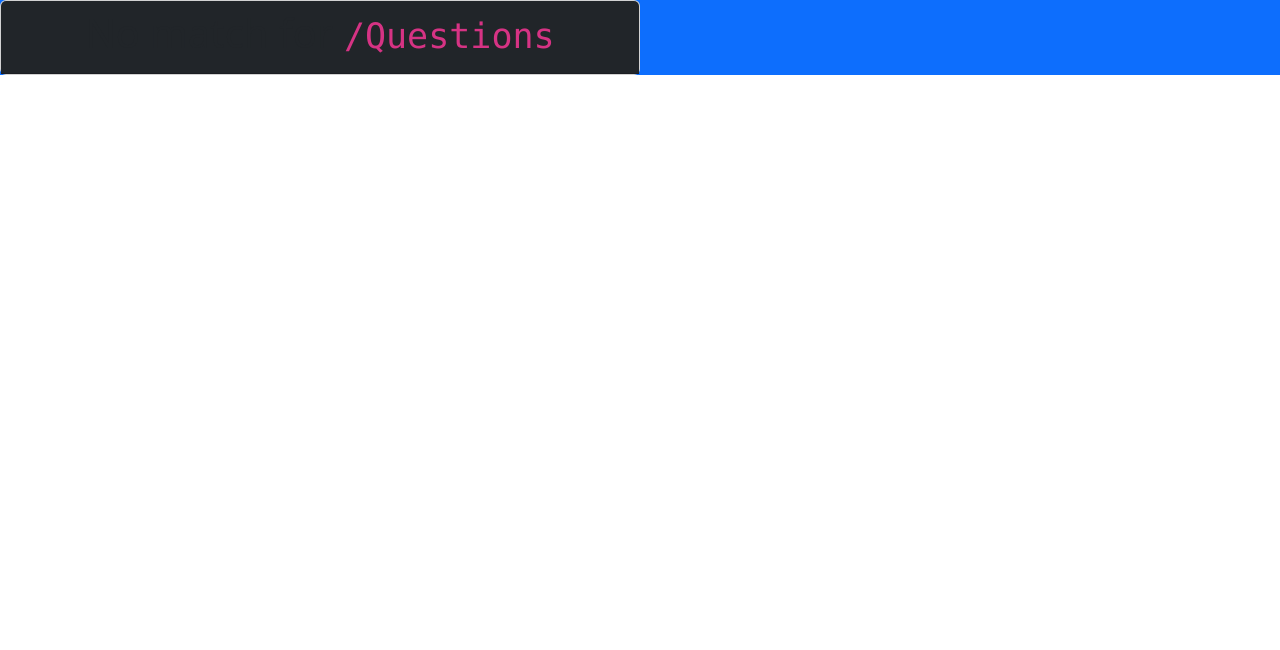
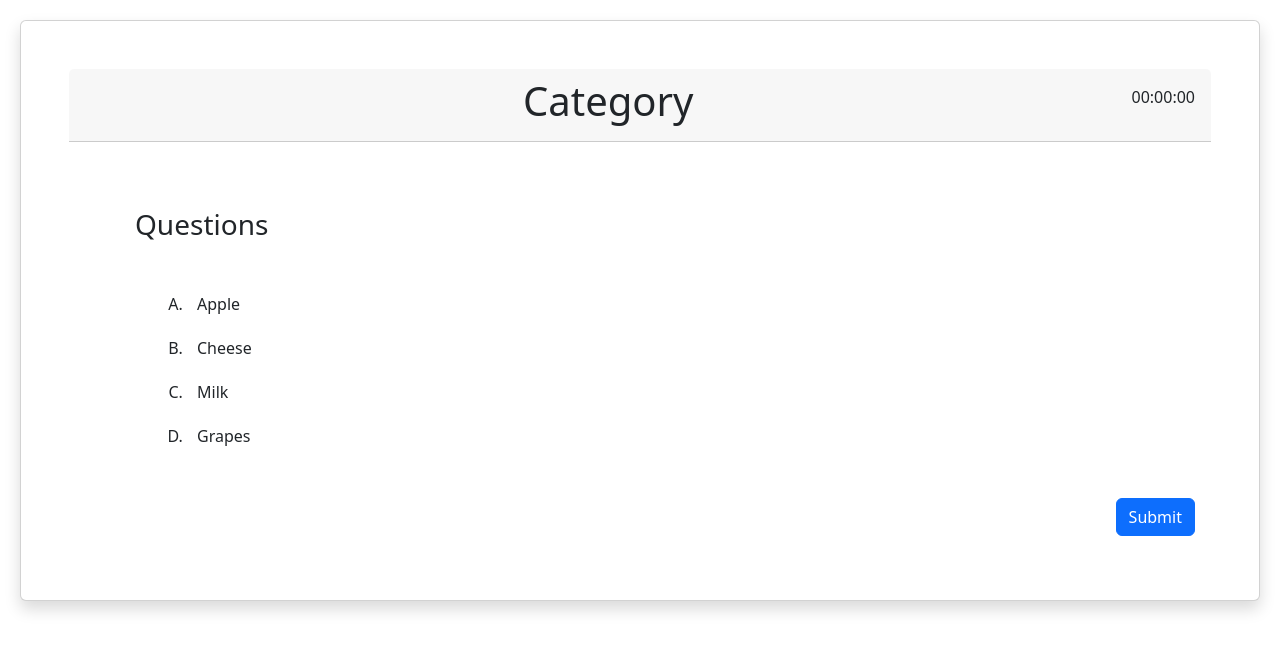
Before and after one commit to JLEAR749/Project_3, a React (Create React App) app in the folder client/: page /Questions in a window 1280 px wide. Shown: the top 650 px of the page. Built offline with nearby package versions, Linux system fonts and the light colour scheme; no server answers.

Commit message:
created  quiz card

```diff
--- a/client/src/App.js
+++ b/client/src/App.js
@@ -3,6 +3,7 @@ import { BrowserRouter as Router, Routes, Route } from 'react-router-dom';
 import { ApolloClient, ApolloProvider, InMemoryCache } from '@apollo/client';
 import Home from './pages/Home';
 import Matchup from './pages/Matchup';
+import Questions from './pages/Questions';
 import Vote from './pages/Vote';
 import Login from './pages/Login';
 import Sightup from './pages/signup';
@@ -35,7 +36,10 @@ function App() {
              <Route
               path="/login"
               element={<Login />}
-            />
+            /><Route
+            path="/Questions"
+            element={<Questions />}
+          />
             <Route
               path="*"
               element={<NotFound />}
--- /dev/null
+++ b/client/src/pages/Questions.js
@@ -0,0 +1,90 @@
+import React, { useState } from 'react';
+import { useNavigate } from 'react-router-dom';
+import { useMutation, useQuery } from '@apollo/client';
+import { QUERY_TECH } from '../utils/queries';
+import { CREATE_MATCHUP } from '../utils/mutations';
+
+const Matchup = () => {
+  const { loading, data } = useQuery(QUERY_TECH);
+
+  const techList = data?.tech || [];
+
+  const [formData, setFormData] = useState({
+    tech1: 'JavaScript',
+    tech2: 'JavaScript',
+  });
+  let navigate = useNavigate();
+
+  const [createMatchup, { error }] = useMutation(CREATE_MATCHUP);
+
+  const handleInputChange = (event) => {
+    const { name, value } = event.target;
+    setFormData({ ...formData, [name]: value });
+  };
+
+  const handleFormSubmit = async (event) => {
+    event.preventDefault();
+
+    try {
+      const { data } = await createMatchup({
+        variables: { ...formData },
+      });
+
+      navigate(`/matchup/${data.createMatchup._id}`);
+    } catch (err) {
+      console.error(err);
+    }
+
+    setFormData({
+      tech1: 'JavaScript',
+      tech2: 'JavaScript',
+    });
+  };
+  const handleAnswerClick = (answer) => {
+    console.log(answer);
+  };
+  const choices = ['Apple', 'Cheese', 'Milk', 'Grapes'];
+
+  return (
+
+       <main>
+            <div className="card bg-white p-5 rounded-lg shadow">
+                <div className="card-header questions-header">
+            <h1>Category</h1>
+            <p>00:00:00</p>
+            </div>
+            {loading ? (
+         <div class="card-body">
+         <h5 class="card-title placeholder-glow">
+           <span class="placeholder col-6"></span>
+         </h5>
+         <p class="card-text placeholder-glow">
+           <span class="placeholder col-7"></span>
+           <span class="placeholder col-4"></span>
+           <span class="placeholder col-4"></span>
+           <span class="placeholder col-6"></span>
+           <span class="placeholder col-8"></span>
+         </p>
+         <a class="btn btn-primary disabled placeholder col-6"></a>
+       </div>
+        ) : (
+            <div className="card-body questionscard">
+              <h3 className="card-title">Questions</h3>
+              <ul className='multiplechoice'>
+                {choices.map((choice) => (
+                  <li key={choice}><a onClick={() => handleAnswerClick(choice)}>{choice}</a></li>
+                ))}
+              </ul>
+              <a href="#" class="btn btn-primary" id='submitbtn'>Submit</a>
+            </div>
+        )}
+              {error && <div>Something went wrong...</div>}
+
+        </div>
+            </main>
+
+        )}
+
+
+
+export default Matchup;
--- a/client/src/style.css
+++ b/client/src/style.css
@@ -2,6 +2,7 @@
 main{
     background-color: white;
 }
+
 .inputboxes{
     display: flex;
     flex-direction: column;
@@ -45,3 +46,33 @@ main{
   .notactive{
     display: none;
   }
+  .card{
+    margin: 20px;
+  }
+  .questions-header{
+    display: flex;
+    justify-content: center;
+    align-items: center;
+  }
+  .questions-header h1{
+    margin-left: auto;
+  }
+  .questions-header p{
+margin-left: auto;  }
+.questionscard ul{
+  margin: 50px;
+}
+.questionscard h3{
+margin: 50px;
+}
+.multiplechoice li{
+  list-style-type: upper-alpha;
+  margin: 20px;
+}
+.multiplechoice li a{
+  margin-left: 10px;
+  cursor: pointer;
+}
+#submitbtn{
+  float: right;
+}
```
Also changed, not shown: 1 other file (tests, documents, lock files or other folders).
